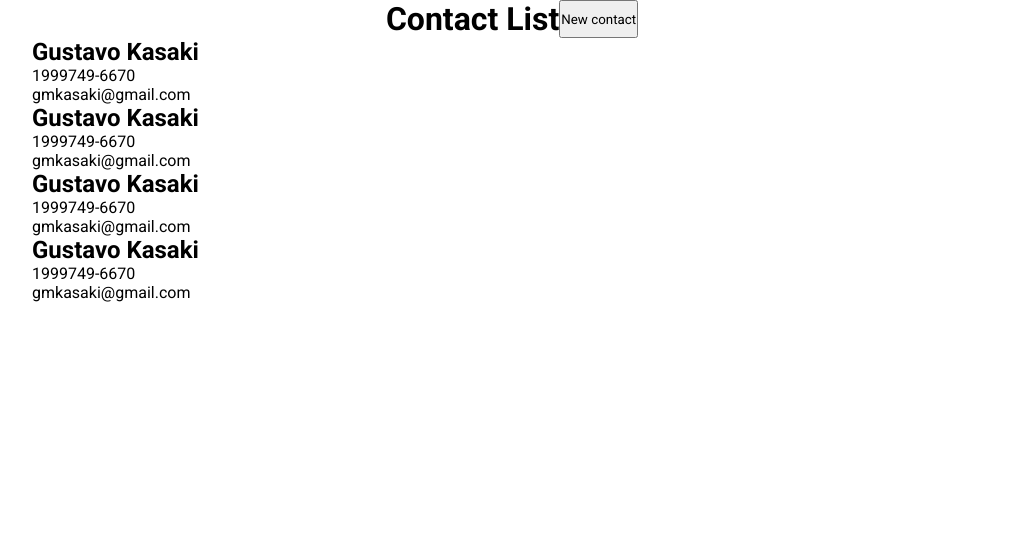
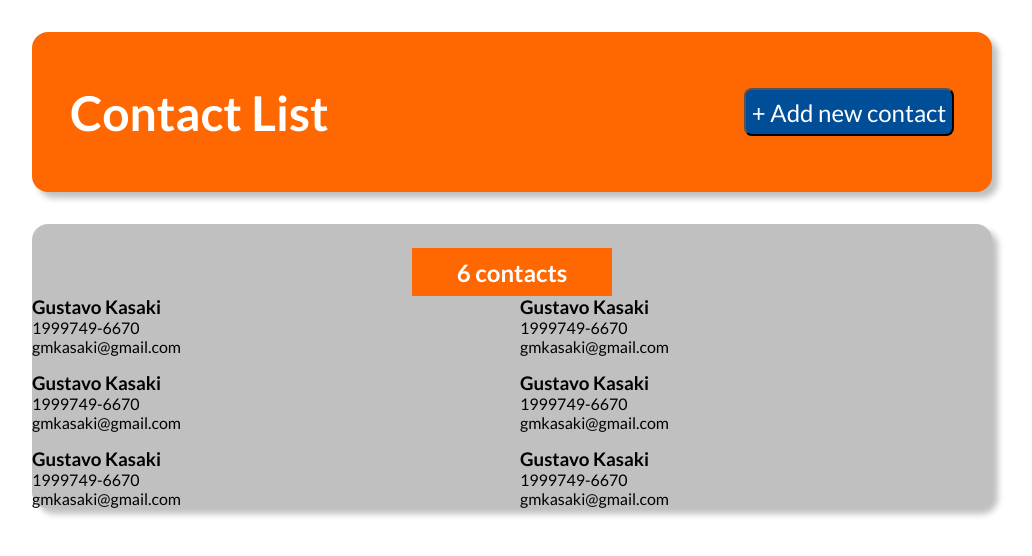
Before and after one commit to GustavoKasaki/contact-list-react, a React (Create React App) app: page / in a window 1280 px wide. Shown: the top 556 px of the page, without its empty margins (128-1160 px from the left). Built offline with nearby package versions, Linux system fonts and the light colour scheme.

Commit message:
{feat} created 'header' and 'main' containers

```diff
--- a/public/index.html
+++ b/public/index.html
@@ -26,7 +26,7 @@
     -->
     <link rel="preconnect" href="https://fonts.googleapis.com">
     <link rel="preconnect" href="https://fonts.gstatic.com" crossorigin>
-    <link href="https://fonts.googleapis.com/css2?family=Roboto+Mono:ital,wght@0,100..700;1,100..700&family=Roboto:ital,wght@0,400;0,700;1,700&display=swap" rel="stylesheet">
+    <link href="https://fonts.googleapis.com/css2?family=Lato:ital,wght@0,400;0,700;1,700&display=swap" rel="stylesheet">
     <title>Contact List</title>
   </head>
   <body>
--- a/src/containers/Header/index.tsx
+++ b/src/containers/Header/index.tsx
@@ -1,10 +1,10 @@
-import { Header } from './styles'
+import { AddButton, Header, HeaderTitle } from './styles'
 
 const HeaderContainer = () => {
   return (
     <Header>
-      <h1>Contact List</h1>
-      <button type="button">New contact</button>
+      <HeaderTitle>Contact List</HeaderTitle>
+      <AddButton>+ Add new contact</AddButton>
     </Header>
   )
 }
--- a/src/containers/Header/styles.ts
+++ b/src/containers/Header/styles.ts
@@ -2,5 +2,32 @@ import styled from 'styled-components'
 
 export const Header = styled.header`
   display: flex;
-  justify-content: center;
+  justify-content: space-between;
+  background-color: #ff6700;
+  margin-top: 32px;
+  height: 160px;
+  border-radius: 16px;
+  box-shadow: 6px 6px 6px rgba(0, 0, 0, 25%);
 `
+
+export const HeaderTitle = styled.h1`
+  font-size: 48px;
+  font-weight: bold;
+  color: #fff;
+  margin: auto 0 auto 38px;
+`
+
+export const AddButton = styled.button`
+  font-size: 24px;
+  color: #fff;
+  background-color: #004e98;
+  width: 210px;
+  height: 48px;
+  border-radius: 8px;
+  margin: auto 38px auto 0;
+  cursor: pointer;
+
+  &:hover {
+    background-color: #3a6ea5;
+  }
+`
--- a/src/containers/Main/index.tsx
+++ b/src/containers/Main/index.tsx
@@ -1,29 +1,44 @@
+import { ContactList, Counter, MainContainer } from './styles'
+
 const Main = () => {
   return (
-    <div>
-      <ul>
+    <MainContainer>
+      <Counter>
+        <p>6 contacts</p>
+      </Counter>
+      <ContactList>
         <li>
-          <h2>Gustavo Kasaki</h2>
+          <h3>Gustavo Kasaki</h3>
           <p>1999749-6670</p>
           <p>gmkasaki@gmail.com</p>
         </li>
         <li>
-          <h2>Gustavo Kasaki</h2>
+          <h3>Gustavo Kasaki</h3>
           <p>1999749-6670</p>
           <p>gmkasaki@gmail.com</p>
         </li>
         <li>
-          <h2>Gustavo Kasaki</h2>
+          <h3>Gustavo Kasaki</h3>
           <p>1999749-6670</p>
           <p>gmkasaki@gmail.com</p>
         </li>
         <li>
-          <h2>Gustavo Kasaki</h2>
+          <h3>Gustavo Kasaki</h3>
           <p>1999749-6670</p>
           <p>gmkasaki@gmail.com</p>
         </li>
-      </ul>
-    </div>
+        <li>
+          <h3>Gustavo Kasaki</h3>
+          <p>1999749-6670</p>
+          <p>gmkasaki@gmail.com</p>
+        </li>
+        <li>
+          <h3>Gustavo Kasaki</h3>
+          <p>1999749-6670</p>
+          <p>gmkasaki@gmail.com</p>
+        </li>
+      </ContactList>
+    </MainContainer>
   )
 }
 
--- /dev/null
+++ b/src/containers/Main/styles.ts
@@ -0,0 +1,31 @@
+import styled from 'styled-components'
+
+export const MainContainer = styled.div`
+  background-color: #c0c0c0;
+  border-radius: 16px;
+  box-shadow: 6px 6px 6px rgba(0, 0, 0, 25%);
+  margin-top: 32px;
+  padding-top: 24px;
+`
+
+export const Counter = styled.h2`
+  display: flex;
+  align-items: center;
+  justify-content: center;
+  background-color: #ff6700;
+  width: 200px;
+  height: 48px;
+  margin: 0 auto;
+
+  p {
+    font-size: 24px;
+    font-weight: bold;
+    color: #fff;
+  }
+`
+
+export const ContactList = styled.ul`
+  display: grid;
+  grid-template-columns: 1fr 1fr;
+  gap: 16px;
+`
--- a/src/styles/index.ts
+++ b/src/styles/index.ts
@@ -5,7 +5,7 @@ const GlobalStyle = createGlobalStyle`
     margin: 0;
     padding: 0;
     box-sizing: border-box;
-    font-family: Roboto, sans-serif;
+    font-family: "Lato", sans-serif;
     list-style: none;
     text-decoration: none;
   }
```
